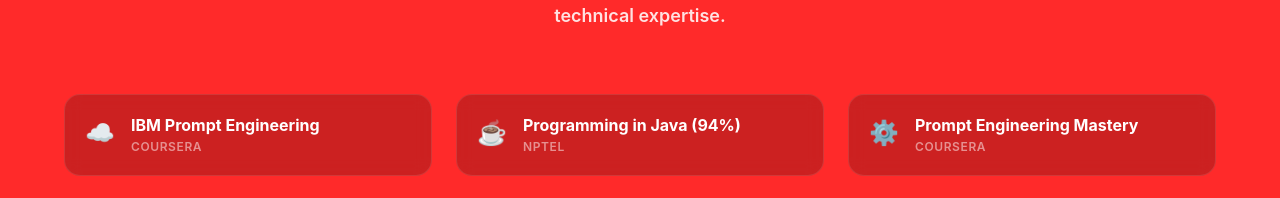
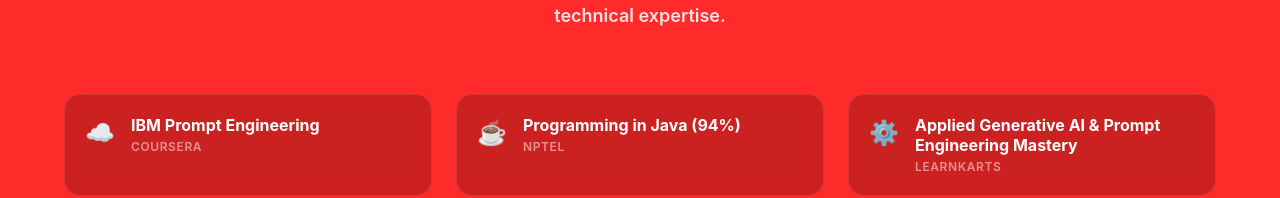
Before and after one commit to rtrashid3120/portfolio, a React (Vite) app: page / in a window 1280 px wide. Shown: the part 9029-9227 px from the top of the page. Built offline with nearby package versions, Linux system fonts and the light colour scheme; no server answers.

Commit message:
Update Prompt Engineering certificate to LearnKartS

```diff
--- a/src/data/portfolioData.js
+++ b/src/data/portfolioData.js
@@ -306,8 +306,8 @@
       icon: "☕",
     },
     {
-      name: "Prompt Engineering Mastery",
-      issuer: "Coursera",
+      name: "Applied Generative AI & Prompt Engineering Mastery",
+      issuer: "LearnKartS",
       icon: "⚙️",
       url: "/portfolio/Coursera prompt Engineering Mastery.pdf",
     },
```
